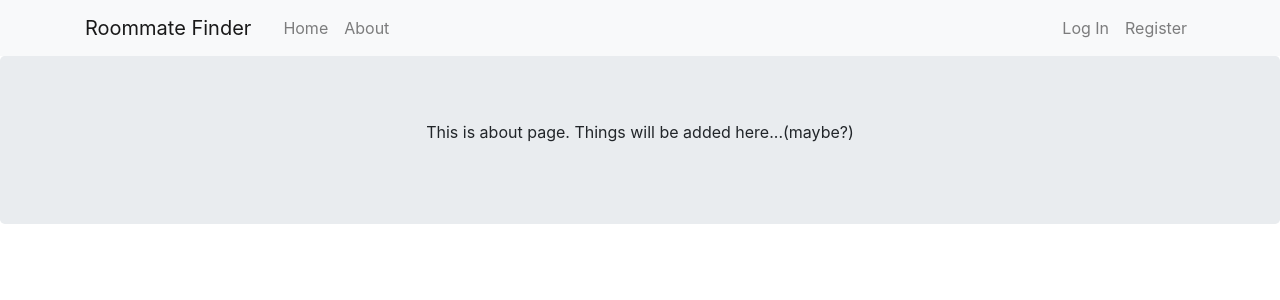
After one commit to hanahamberno/project-a-23, a Django app: page /about in a window 1280 px wide. The commit adds this page. Shown: the top 300 px of the page. Run offline with Django 3.2, Linux system fonts and the light colour scheme; some libraries are stand-ins or nearby versions.

Commit message:
modified url and home.html, about.html

```diff
--- /dev/null
+++ b/social_app/templates/social_app/about.html
@@ -0,0 +1,11 @@
+{% extends "social_app/base.html" %}
+
+{% block title %}About{% endblock %}
+
+
+{% block content %}
+<div class="jumbotron">
+    <p class="text-center">This is about page. Things will be added here...(maybe?)</p>
+</div>
+
+{% endblock %}
--- a/social_app/templates/social_app/base.html
+++ b/social_app/templates/social_app/base.html
@@ -6,7 +6,7 @@
         <meta charset="UTF-8">
         <meta http-equiv="X-UA-Compatible" content="IE=edge">
         <meta name="viewport" content="width=device-width, initial-scale=1.0">
-        <title>Roommate Finder</title>
+        <title>{% block title %}{% endblock %}</title>
         <link
             rel="stylesheet"
             href="https://maxcdn.bootstrapcdn.com/bootstrap/4.0.0/css/bootstrap.min.css"
@@ -21,7 +21,7 @@
             <header>
                 <nav class="navbar navbar-expand-md navbar-light bg-light">
                     <div class="container">
-                        <a class="navbar-brand mr-4" href="{% url 'roommate-home' %}">Roommate Finder</a>
+                        <a class="navbar-brand mr-4" href="{% url 'social_app:home' %}">Roommate Finder</a>
                         <button
                             class="navbar-toggler"
                             type="button"
@@ -35,8 +35,8 @@
                         </button>
                         <div class="collapse navbar-collapse" id="navbarToggle">
                             <div class="navbar-nav mr-auto">
-                                <a class="nav-item nav-link" href="#">Home</a>
-                                <a class="nav-item nav-link" href="#">About</a>
+                                <a class="nav-item nav-link" href="{% url 'social_app:home' %}">Home</a>
+                                <a class="nav-item nav-link" href="{% url 'social_app:about' %}">About</a>
                             </div>
                             <!-- Navbar Right Side -->
                             <div class="navbar-nav">
--- a/social_app/urls.py
+++ b/social_app/urls.py
@@ -17,6 +17,9 @@ from django.contrib import admin
 from django.urls import path, include
 from . import views
 
+app_name = 'social_app'
+
 urlpatterns = [
-    path('', views.home, name="roommate-home"),
+    path('', views.home, name="home"),
+    path('about', views.about, name="about"),
 ]
--- a/social_app/views.py
+++ b/social_app/views.py
@@ -1,4 +1,11 @@
 from django.shortcuts import render
 
 def home(request):
-    return render(request, 'social_app/index.html')
+    return render(request, 'social_app/home.html')
+
+
+def about(request):
+    return render(
+        request=request,
+        template_name='social_app/about.html'
+    )
```
Also changed, not shown: social_app/templates/social_app/home.html (added, +14 -0 lines), social_app/templates/social_app/index.html (deleted, +0 -15 lines).
